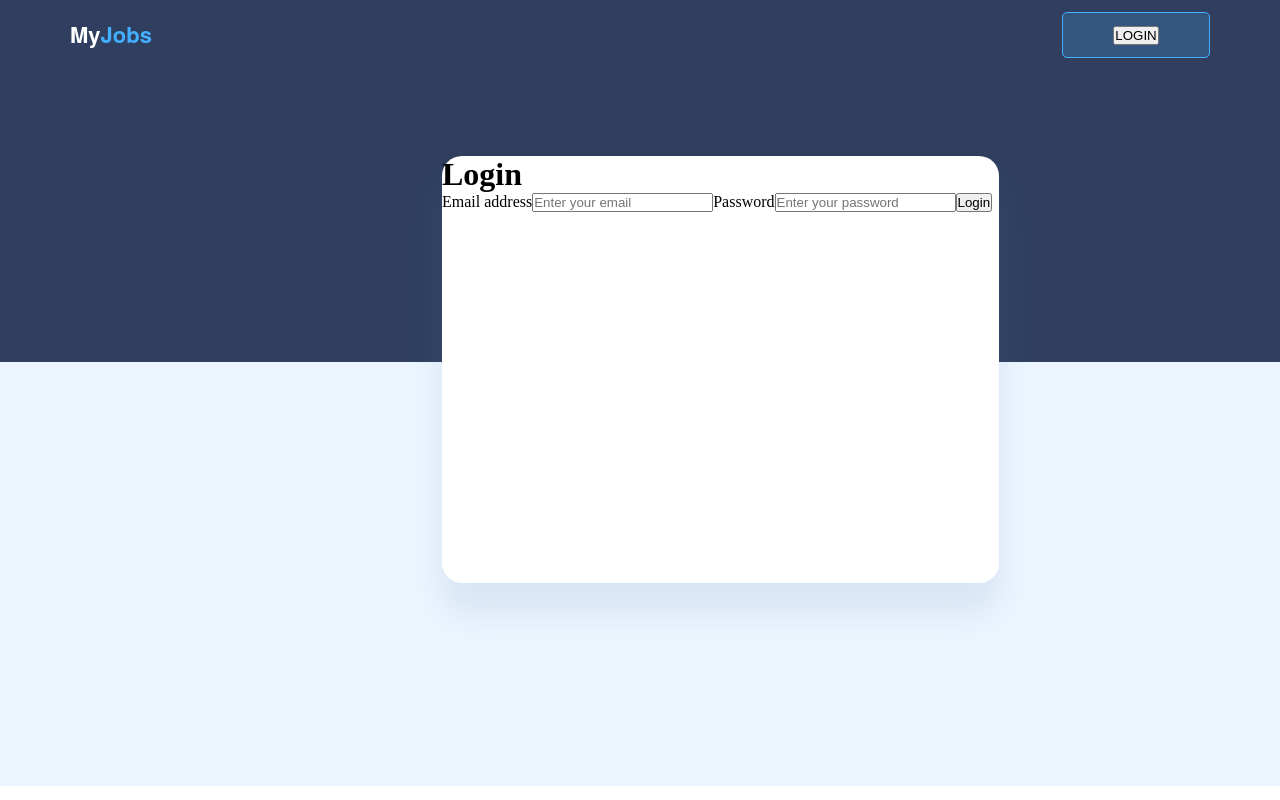
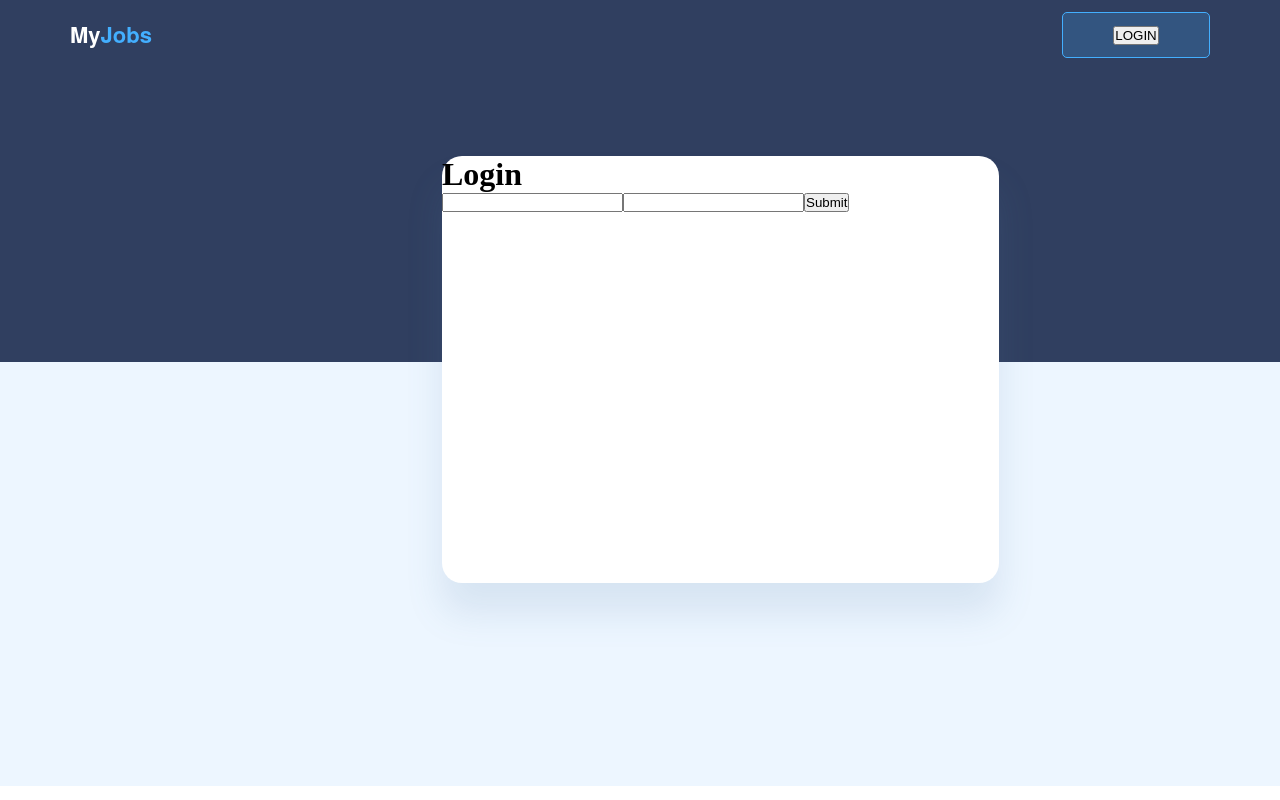
Before and after one commit to AnkushChfp/xyz, a React (Create React App) app in the folder client/: page /login in a window 1280 px wide. Built offline with nearby package versions, Linux system fonts and the light colour scheme.

Commit message:
fix login issue

```diff
--- a/client/package.json
+++ b/client/package.json
@@ -6,6 +6,7 @@
     "@testing-library/jest-dom": "^5.16.5",
     "@testing-library/react": "^13.4.0",
     "@testing-library/user-event": "^13.5.0",
+    "formik": "^2.2.9",
     "react": "^18.2.0",
     "react-dom": "^18.2.0",
     "react-router-dom": "^5.3.0",
--- a/client/src/Pages/Login.js
+++ b/client/src/Pages/Login.js
@@ -1,15 +1,10 @@
-import { useEffect, useState } from "react";
+import { Formik, Field, Form } from "formik";
 import React from 'react';
 import "./login.css";
 function Login() {
-    const [email, setEmail] = useState();
-    const [password, setPassword] = useState();
-    console.log(email);
-    async function PostData(event) {
-        event.preventDefault();
-         console.log(email, password);
-
-        let item = { email, password };
+  async function PostData(event) {
+    console.log(event)
+      // debugger;
         let result = await fetch(
           "https://jobs-api.squareboat.info/api/v1/auth/login",
           {
@@ -18,7 +13,10 @@ function Login() {
               "Content-Type": "application/json",
               Accept: "application/json",
             },
-            body: JSON.stringify(item),
+            body: JSON.stringify({
+              "email": event["email"],
+              "password": event["password"]
+            }),
           }
         );
         result = await result.json();
@@ -33,13 +31,18 @@ function Login() {
           </div>
           <div className="card">
             <h1>Login</h1>
-          <form action="/login" method="POST">
-          <label for="email" >Email address</label>
-            <input id="email" placeholder="Enter your email" type="email" onChange={(e) => setEmail(e.target.value)}/>
-            <label for="password" >Password</label>
-            <input id="password" placeholder="Enter your password" type="password" onChange={(e) => setPassword(e.target.value)}/>
-            <button type="submit" onSubmit={PostData}>Login</button>
-          </form>
+            <Formik
+                initialValues={{ name: "", email: "" }}
+                onSubmit={ (values) => {
+                  PostData(values)
+                }}
+              >
+                <Form>
+                  <Field name="email" type="email" />
+                  <Field name="password" type="password" />
+                  <button type="submit">Submit</button>
+                </Form>
+            </Formik>
 
       </div>
     </div>
```
Also changed, not shown: 1 other file (tests, documents, lock files or other folders).
